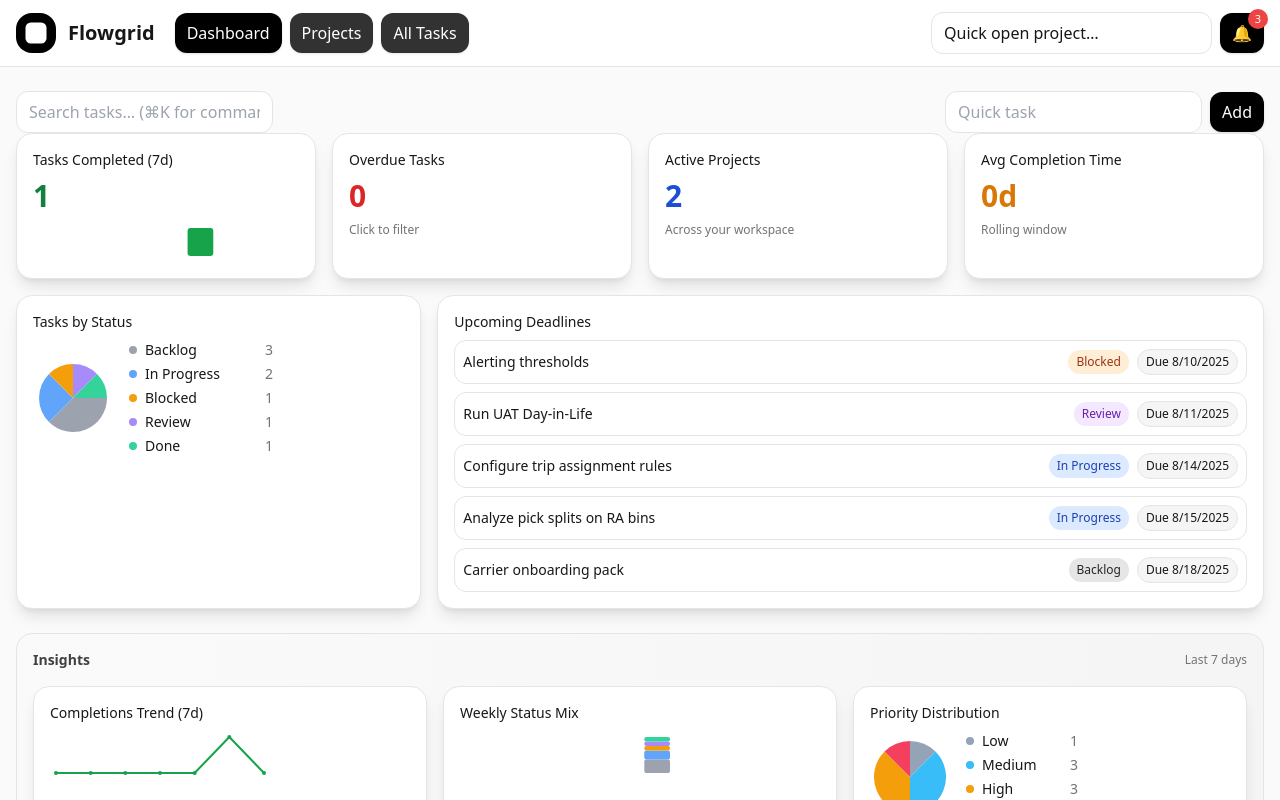
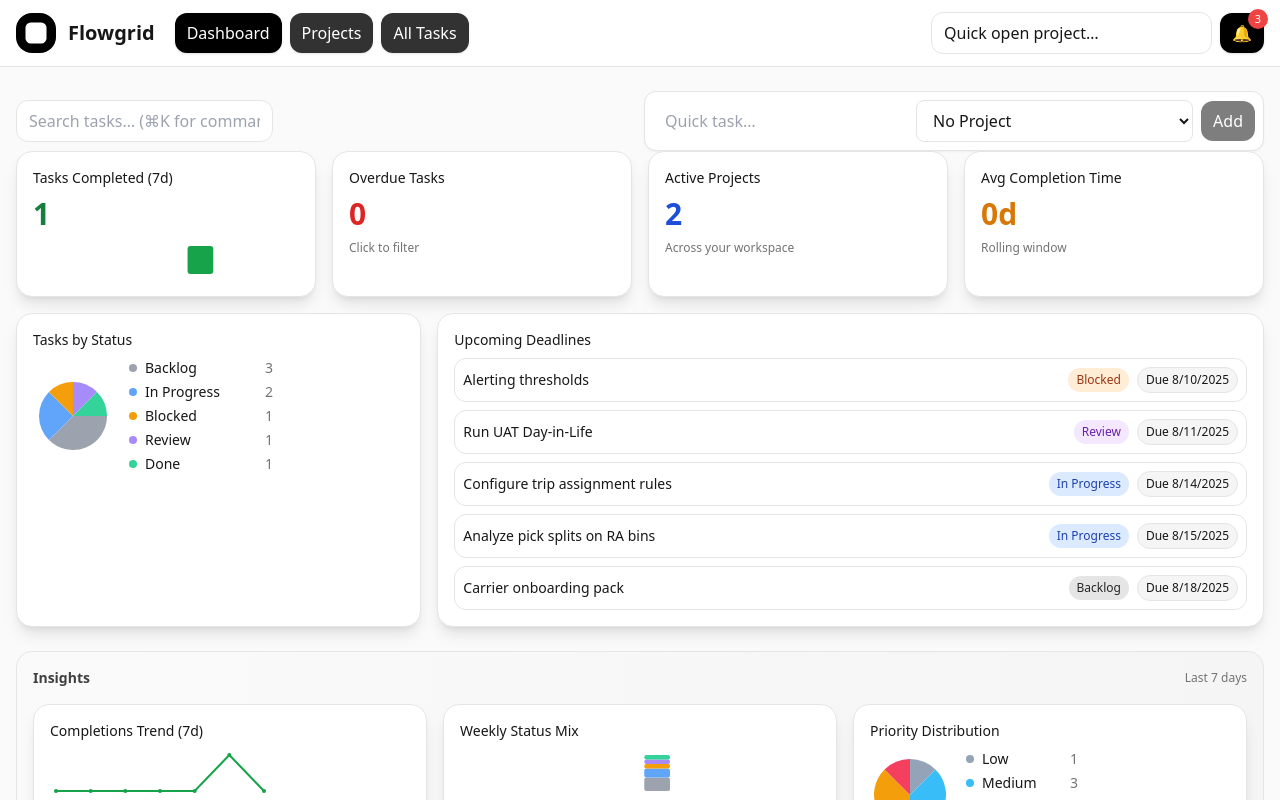
Before and after one commit to mohdizhan7/flowgrid, a Next.js app: page / in a window 1280 px wide. Shown: the top 800 px of the page. Built offline with nearby package versions, Linux system fonts and the light colour scheme.

Commit message:
fix: Quick Add UI + project picker

```diff
--- a/src/app/page.tsx
+++ b/src/app/page.tsx
@@ -547,7 +547,7 @@
       <Card className="mt-4">
         <div className="flex items-center justify-between">
           <div className="font-semibold">Quick Add</div>
-          <QuickAdd onAdd={onAddTask} />
+          <QuickAdd projects={[project]} defaultProjectId={project.id} onAdd={(title) => onAddTask(title)} />
         </div>
       </Card>
     </div>
@@ -857,17 +857,6 @@
   );
 }
 
-/* ---------- Quick Add ---------- */
-function QuickAdd({ onAdd }:{ onAdd:(title:string)=>void }){
-  const [title,setTitle]=useState("");
-  return (
-    <div className="flex items-center gap-2">
-      <Input placeholder="Quick task" value={title} onChange={e=> setTitle(e.target.value)} onKeyDown={e=> e.key==="Enter" && title.trim() && (onAdd(title.trim()), setTitle(""))} />
-      <Button onClick={()=>{ if(title.trim()){ onAdd(title.trim()); setTitle(""); } }}>Add</Button>
-    </div>
-  );
-}
-
 /* ---------- Footer ---------- */
 function Footer(){
   return <footer className="border-t border-neutral-200 bg-white text-neutral-500 text-xs text-center py-4">Created by — Mohd. Izhan</footer>;
@@ -973,7 +962,7 @@
           <div className="flex items-center justify-between">
             <div className="flex items-center gap-2"><Input placeholder="Search tasks… (⌘K for commands)" value={query} onChange={e=> setQuery(e.target.value)} /></div>
             <div className="flex items-center gap-2">
-              <QuickAdd onAdd={(title)=> quickAddTask(title, activeProjectId || undefined)} />
+              <QuickAdd projects={projects} defaultProjectId={activeProjectId} onAdd={quickAddTask} />
             </div>
           </div>
 
@@ -1006,3 +995,57 @@
     </main>
   );
 }
+
+
+/* ---------- Quick Add (with project picker) ---------- */
+function QuickAdd({
+  projects,
+  defaultProjectId,
+  onAdd,
+}: {
+  projects: Project[];
+  defaultProjectId?: string | null;
+  onAdd: (title: string, projectId?: string) => void;
+}) {
+  const [title, setTitle] = useState("");
+  const [projectId, setProjectId] = useState<string>(defaultProjectId || "");
+
+  const go = () => {
+    const t = title.trim();
+    if (!t) return;
+    onAdd(t, projectId || undefined);
+    setTitle("");
+  };
+
+  return (
+    <div className="flex items-center gap-2 bg-white border border-neutral-200 rounded-xl px-2 py-2 shadow-sm">
+      <input
+        className="flex-1 px-3 py-2 rounded-lg outline-none"
+        placeholder="Quick task…"
+        value={title}
+        onChange={(e) => setTitle(e.target.value)}
+        onKeyDown={(e) => e.key === "Enter" && go()}
+      />
+      <select
+        className="px-3 py-2 rounded-lg border border-neutral-200 bg-white"
+        value={projectId}
+        onChange={(e) => setProjectId(e.target.value)}
+        title="Select project"
+      >
+        <option value="">No Project</option>
+        {projects.map((p) => (
+          <option key={p.id} value={p.id}>
+            {p.icon || "📁"} {p.name}
+          </option>
+        ))}
+      </select>
+      <button
+        onClick={go}
+        disabled={!title.trim()}
+        className="px-3 py-2 rounded-xl bg-black text-white disabled:opacity-50 hover:opacity-90 active:scale-[.99]"
+      >
+        Add
+      </button>
+    </div>
+  );
+}
```
